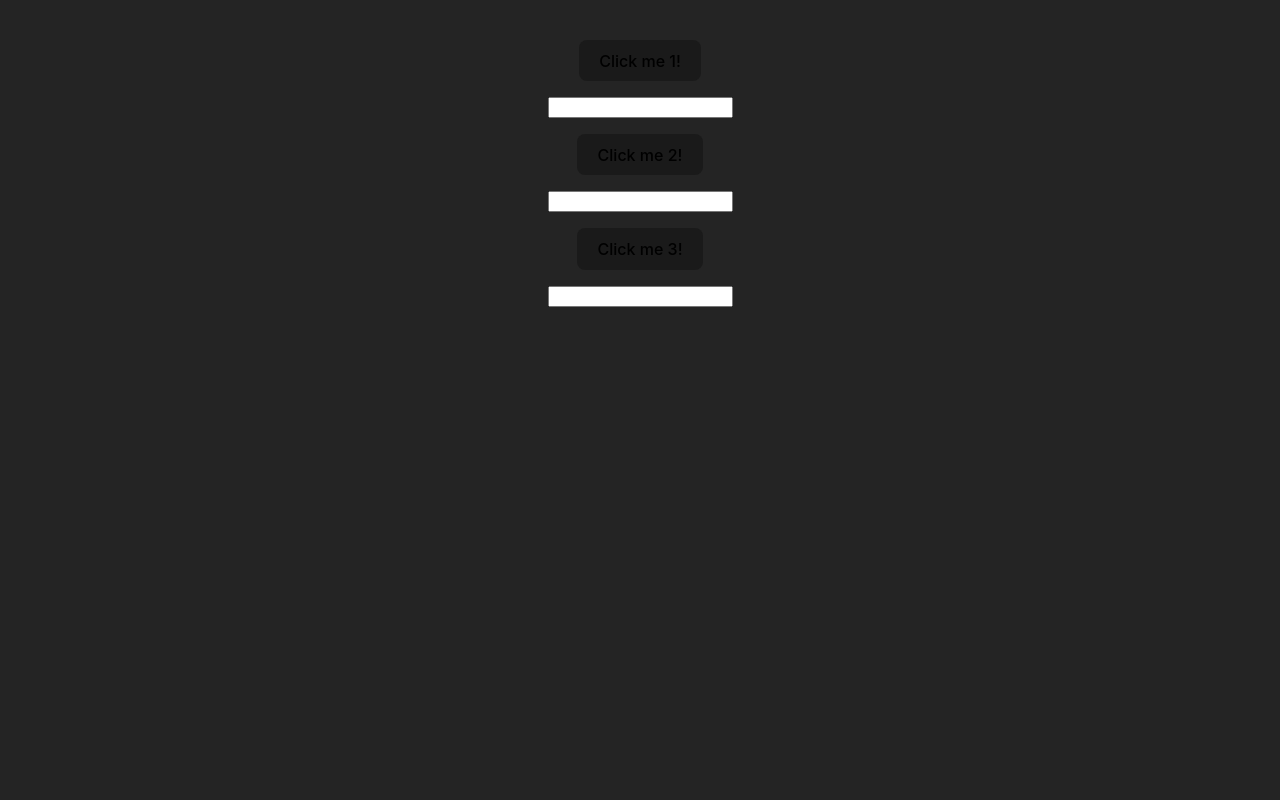
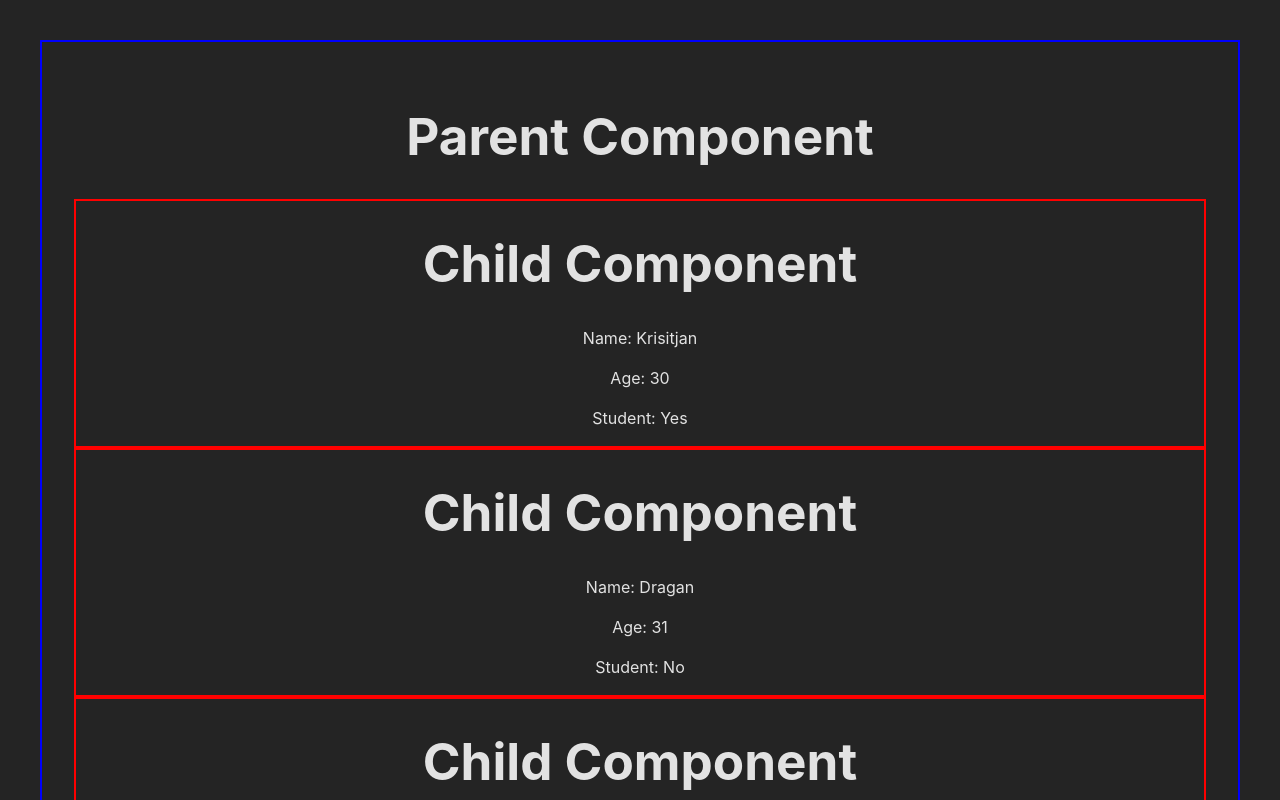
Before and after one commit to Kristijan-Karanfiloski/ReactEssentialsLab, a React (Vite) app: page / in a window 1280 px wide. Shown: the top 800 px of the page. Built offline with nearby package versions, Linux system fonts and the light colour scheme.

Commit message:
'How to pass props in components'

```diff
--- a/src/App.jsx
+++ b/src/App.jsx
@@ -1,11 +1,11 @@
 import "./App.css";
-import UseRefHook from "./components/useRef-hook/UseRefHook.jsx";
+import ParentComponentProps from "./components/props/ParentComponentPROPS.jsx";
 
 function App() {
   return (
     <>
       <div>
-        <UseRefHook />
+        <ParentComponentProps />
       </div>
     </>
   );
--- /dev/null
+++ b/src/components/props/ChildComponentPROPS.jsx
@@ -0,0 +1,29 @@
+import React from "react";
+import PropTypes from "prop-types";
+
+function ChildComponentProps(props) {
+  return (
+    <div style={{ border: "2px solid red" }}>
+      <h1>Child Component</h1>
+      <div>
+        <p>Name: {props.name}</p>
+        <p>Age: {props.age}</p>
+        <p>Student: {props.isStudent ? "Yes" : "No"}</p>
+      </div>
+    </div>
+  );
+}
+
+ChildComponentProps.propTypes = {
+  name: PropTypes.string,
+  age: PropTypes.number,
+  isStudent: PropTypes.bool,
+};
+
+ChildComponentProps.defaultProps = {
+  name: "Guest",
+  age: 20,
+  isStudent: false,
+};
+
+export default ChildComponentProps;
--- /dev/null
+++ b/src/components/props/ParentComponentPROPS.jsx
@@ -0,0 +1,23 @@
+import React from "react";
+import ChildComponent from "./ChildComponentPROPS";
+
+// props = read-only properties that are shared between components.
+//         A parent component can send data to a child component.
+//         <Component key=value/>
+
+function ParentComponentProps() {
+  return (
+    <div style={{ border: "2px solid blue", padding: "2rem" }}>
+      <h1>Parent Component</h1>
+      <div>
+        <ChildComponent name="Krisitjan" age={30} isStudent={true} />
+        <ChildComponent name="Dragan" age={31} isStudent={false} />
+        <ChildComponent name="Dime" age={50} isStudent={false} />
+        <ChildComponent name="Risto" age={31} isStudent={false} />
+        <ChildComponent name="Ile" />
+      </div>
+    </div>
+  );
+}
+
+export default ParentComponentProps;
```
